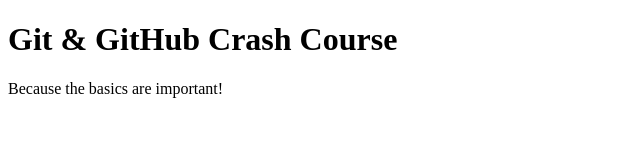
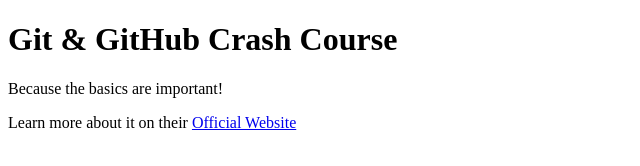
Before and after one commit to Souflogi/learngitgithub, a plain HTML site: page index.html in a window 1280 px wide. Shown: the whole page, without its empty margins (0-640 px from the left). Drawn offline with Linux system fonts and the light colour scheme.

Commit message:
Adding changes to index file

```diff
--- a/index.html
+++ b/index.html
@@ -1,13 +1,17 @@
 <!DOCTYPE html>
 <html lang="en">
+
 <head>
   <meta charset="UTF-8" />
   <meta http-equiv="X-UA-Compatible" content="IE=edge" />
   <meta name="viewport" content="width=device-width, initial-scale=1.0" />
   <title>Git & GitHub Crash Course</title>
 </head>
+
 <body>
   <h1>Git & GitHub Crash Course</h1>
   <p>Because the basics are important!</p>
+  <p>Learn more about it on their <a href="git.com">Official Website</a></p>
 </body>
+
 </html>
```
Lines whose indentation alone changed are shown as unchanged.
